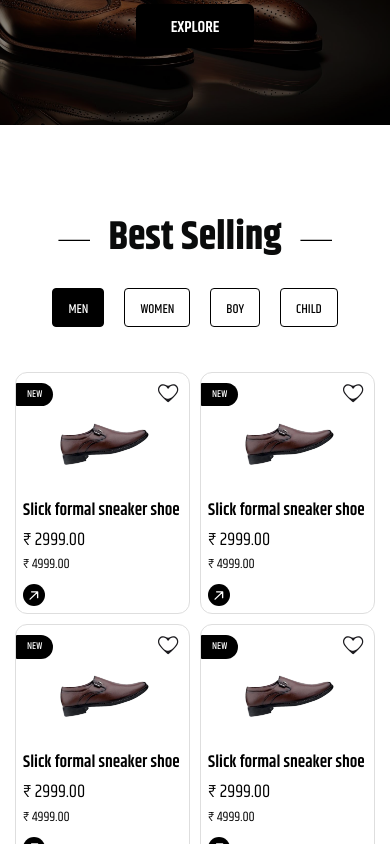
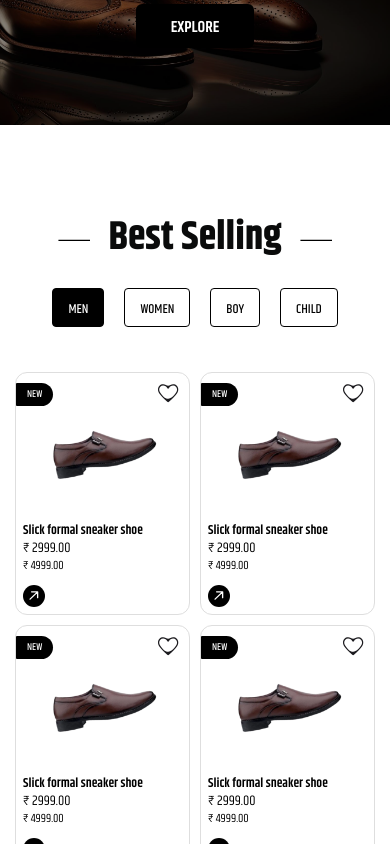
Before and after one commit to shishpal2000/Shoe-frontend, a Next.js app: page / in a window 390 px wide. Shown: the part 3230-4074 px from the top of the page. Built offline with nearby package versions, Linux system fonts and the light colour scheme.

Commit message:
make responsive section

```diff
--- a/src/styles/collection.module.css
+++ b/src/styles/collection.module.css
@@ -161,6 +161,7 @@
   .productCard .wishlist {
     top: 10px;
     right: 10px;
+    display: flex;
   }
 
   .productCard .tag {
@@ -179,8 +180,9 @@
   }
 
   .productCard figure {
-    width: 120px;
-    height: 120px;
+    width: 140px;
+    height: 140px;
+    /* margin: 0 auto; */
   }
 
   .productCard .learnMore {
@@ -199,9 +201,28 @@
     padding: 3px 11px;
   }
 
+  .productCard .proDetail .bar {
+    margin-top: 0;
+  }
+
   .productCard .proDetail .bar .price {
     flex-direction: column;
-    gap: 2px;
+    gap: 0px;
+    margin-top: 0;
     align-items: flex-start;
   }
+
+  .productCard .proDetail .proName {
+    font-size: 13px;
+    line-height: 20px;
+  }
+
+  .productCard .proDetail .bar .price .offerPrice {
+    font-size: 14px;
+    line-height: 16px;
+  }
+
+  .productCard .proDetail .bar .price .realPrice {
+    font-size: 12px;
+  }
 }
--- a/src/styles/popularProduct.module.css
+++ b/src/styles/popularProduct.module.css
@@ -5,6 +5,7 @@
 .popular_product_items {
   gap: 30px;
   display: flex;
+  overflow: hidden;
   align-items: flex-start;
 }
 
```
